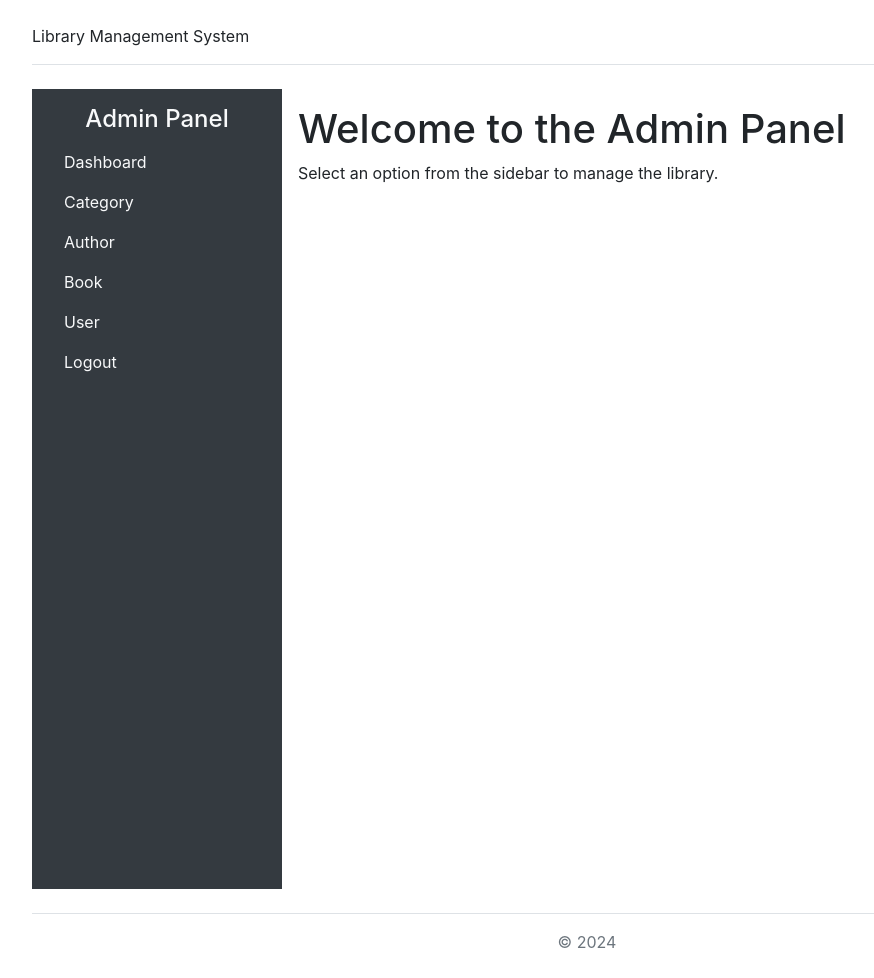
After one commit to RegiLoshi/Library-Web, a PHP site: page /AdminView.php in a window 1280 px wide. The commit adds this page. Shown: the whole page, without its empty margins (53-927 px from the left). Run offline with PHP 8.4, Linux system fonts and the light colour scheme.

Commit message:
Added Admin DashBoard

```diff
--- /dev/null
+++ b/php/AdminView.php
@@ -0,0 +1,23 @@
+<?php
+include 'header.php';
+?>
+<div class="d-flex" id="navbar">
+    <nav class="nav flex-column bg-dark vh-100 p-3" style="width: 250px;">
+        <h4 class="text-center text-light">Admin Panel</h4>
+        <a class="nav-link text-light active" href="#">Dashboard</a>
+        <a class="nav-link text-light" href="#">Category</a>
+        <a class="nav-link text-light" href="#">Author</a>
+        <a class="nav-link text-light" href="#">Book</a>
+        <a class="nav-link text-light" href="#">User</a>
+        <a class="nav-link text-light" href="#">Logout</a>
+    </nav>
+
+    <div class="flex-grow-1 p-3">
+        <h1>Welcome to the Admin Panel</h1>
+        <p>Select an option from the sidebar to manage the library.</p>
+    </div>
+    </div>
+
+<?php
+include 'footer.php';
+?>
--- a/php/dbConnection.php
+++ b/php/dbConnection.php
@@ -5,10 +5,10 @@ $sName = "localhost";
 # user name
 $uName = "root";
 # password
-$pass = "";
+$pass = "root";
 
 # database name
-$db_name = "online_book_store_db";
+$db_name = "library";
 
 
 // creating database connection
--- a/php/header.php
+++ b/php/header.php
@@ -5,9 +5,10 @@
     <meta charset="UTF-8">
     <meta name="viewport" content="width=device-width, initial-scale=1.0">
     <title>Library Management System</title>
+    <link rel="stylesheet" href="../css/style.css">
     <link rel="stylesheet" href="https://cdn.jsdelivr.net/npm/bootstrap@4.4.1/dist/css/bootstrap.min.css"
         integrity="sha384-Vkoo8x4CGsO3+Hhxv8T/Q5PaXtkKtu6ug5TOeNV6gBiFeWPGFN9MuhOf23Q9Ifjh" crossorigin="anonymous">
-    <link rel="stylesheet" href="../css/style.css">
+
 </head>
 
 <body>
```
Also changed, not shown: css/style.css (line endings or trailing spaces), sql/finalDB.sql (renamed from Database/finalDB.sql).
